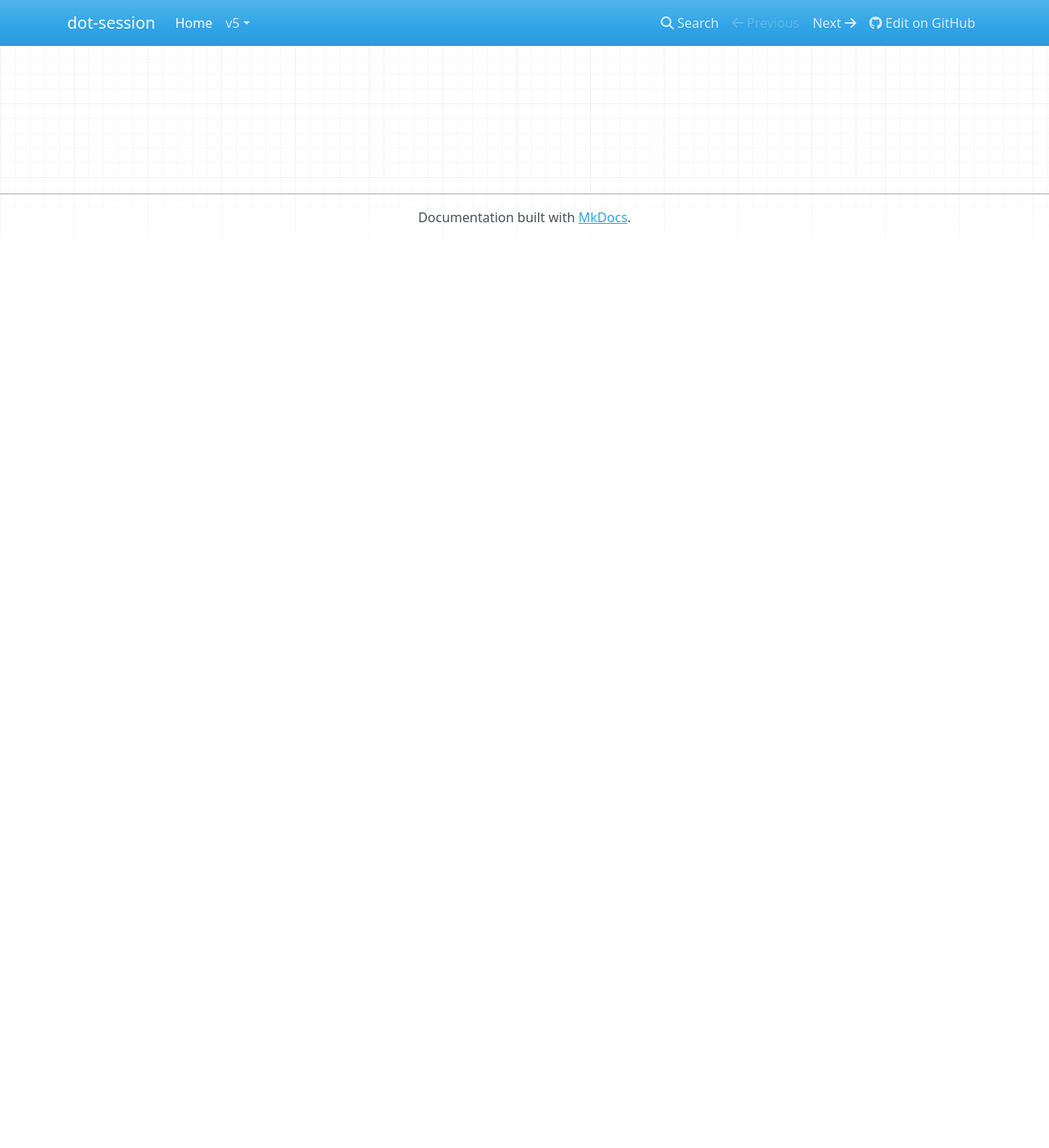
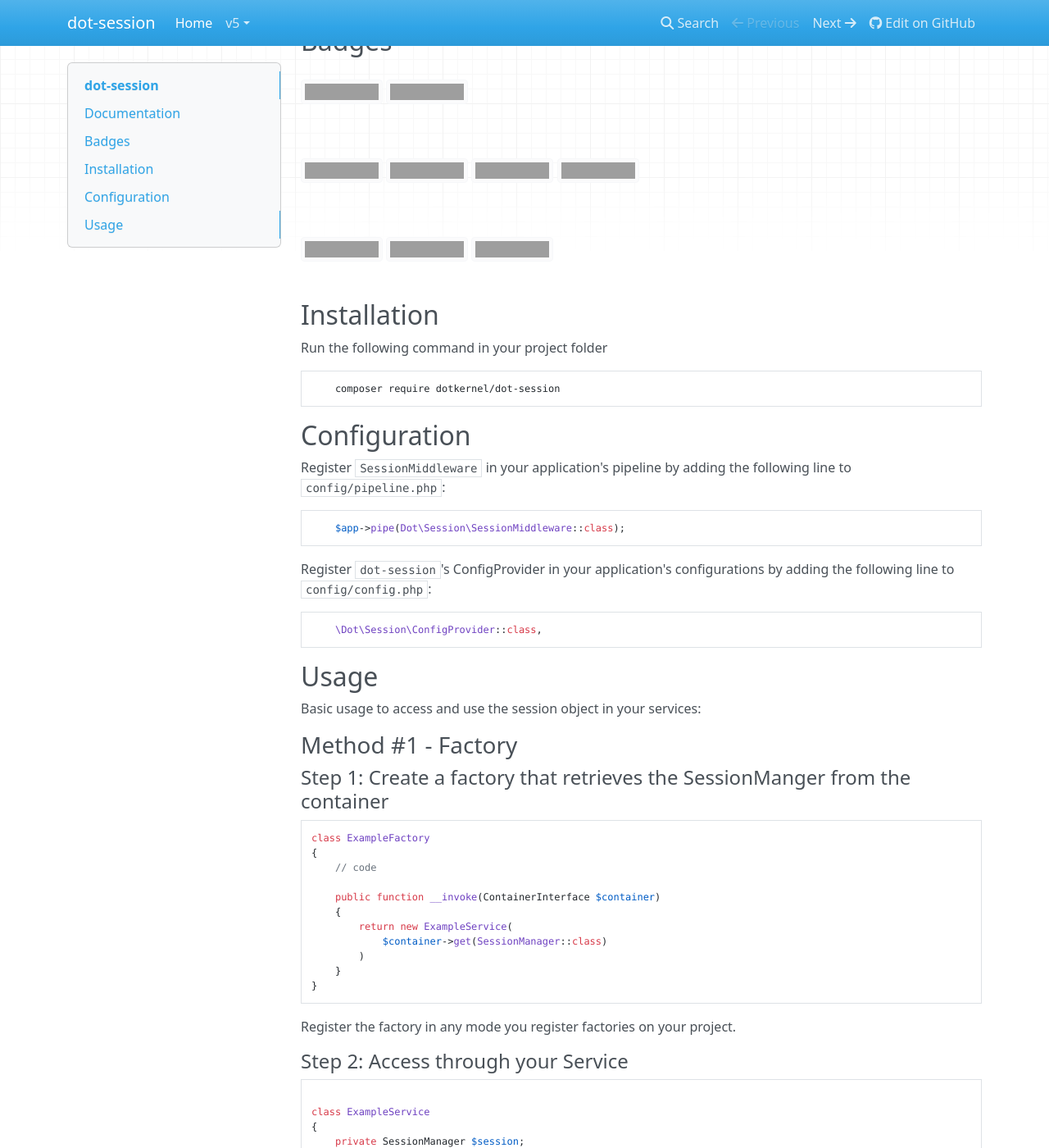
Before and after one commit to dotkernel/dot-session, an MkDocs documentation site: the page built from docs/book/index.md, in a window 1280 px wide and 1400 px high, scrolled down 270 px. Shown: the whole window at 82% size. Built offline with MkDocs 1.6.1, drawn with Linux system fonts in a browser that asks for light colours; nearby versions of some CDN libraries; before the commit the page ends 900 px from its top, so only the background shows below that; some of the changed text lies outside the part shown; grey boxes are pictures that could not be loaded.

````diff
--- a/docs/book/index.md
+++ b/docs/book/index.md
@@ -1 +1,110 @@
-../../README.md
+# dot-session
+
+Dotkernel session component extending and customizing [laminas-session](https://github.com/laminas/laminas-session)
+
+> dot-session is a wrapper on top of [laminas/laminas-session](https://github.com/laminas/laminas-session)
+
+## Documentation
+
+Documentation is available at: https://docs.dotkernel.org/dot-session/.
+
+## Badges
+
+![OSS Lifecycle](https://img.shields.io/osslifecycle/dotkernel/dot-session)
+![PHP from Packagist (specify version)](https://img.shields.io/packagist/php-v/dotkernel/dot-session/5.5.0)
+
+[![GitHub issues](https://img.shields.io/github/issues/dotkernel/dot-session)](https://github.com/dotkernel/dot-session/issues)
+[![GitHub forks](https://img.shields.io/github/forks/dotkernel/dot-session)](https://github.com/dotkernel/dot-session/network)
+[![GitHub stars](https://img.shields.io/github/stars/dotkernel/dot-session)](https://github.com/dotkernel/dot-session/stargazers)
+[![GitHub license](https://img.shields.io/github/license/dotkernel/dot-session)](https://github.com/dotkernel/dot-session/blob/5.0/LICENSE.md)
+
+[![Build Static](https://github.com/dotkernel/dot-session/actions/workflows/continuous-integration.yml/badge.svg?branch=5.0)](https://github.com/dotkernel/dot-session/actions/workflows/continuous-integration.yml)
+[![codecov](https://codecov.io/gh/dotkernel/dot-session/graph/badge.svg?token=DCHKH0R4AA)](https://codecov.io/gh/dotkernel/dot-session)
+[![PHPStan](https://github.com/dotkernel/dot-session/actions/workflows/static-analysis.yml/badge.svg?branch=5.0)](https://github.com/dotkernel/dot-session/actions/workflows/static-analysis.yml)
+
+## Installation
+
+Run the following command in your project folder
+
+```bash
+    composer require dotkernel/dot-session
+```
+
+## Configuration
+
+Register `SessionMiddleware` in your application's pipeline by adding the following line to `config/pipeline.php`:
+
+```php
+    $app->pipe(Dot\Session\SessionMiddleware::class);
+```
+
+Register `dot-session`'s ConfigProvider in your application's configurations by adding the following line to `config/config.php`:
+
+```php
+    \Dot\Session\ConfigProvider::class,
+```
+
+## Usage
+
+Basic usage to access and use the session object in your services:
+
+### Method #1 - Factory
+
+#### Step 1: Create a factory that retrieves the SessionManger from the container
+
+```php
+class ExampleFactory
+{
+    // code
+
+    public function __invoke(ContainerInterface $container)
+    {
+        return new ExampleService(
+            $container->get(SessionManager::class)
+        )
+    }
+}
+```
+
+Register the factory in any mode you register factories on your project.
+
+#### Step 2: Access through your Service
+
+```php
+
+class ExampleService
+{
+    private SessionManager $session;
+
+    public function __construct(SessionManager $session)
+    {
+        $this->session = $session;
+    }
+
+     //your methods
+}
+```
+
+### Method #2 - Injection
+
+If you use annotated injection you can inject the Session Manager in your services.
+
+```php
+use Dot\AnnotatedServices\Annotation\Inject;
+use Laminas\Session\SessionManager;
+
+class ExampleService
+{
+    private SessionManager $session;
+
+     /**
+     * @Inject({SessionManager::class})
+     */
+    public function __construct(SessionManager $session)
+    {
+        $this->session = $session;
+    }
+
+     //your methods
+}
+```
````
